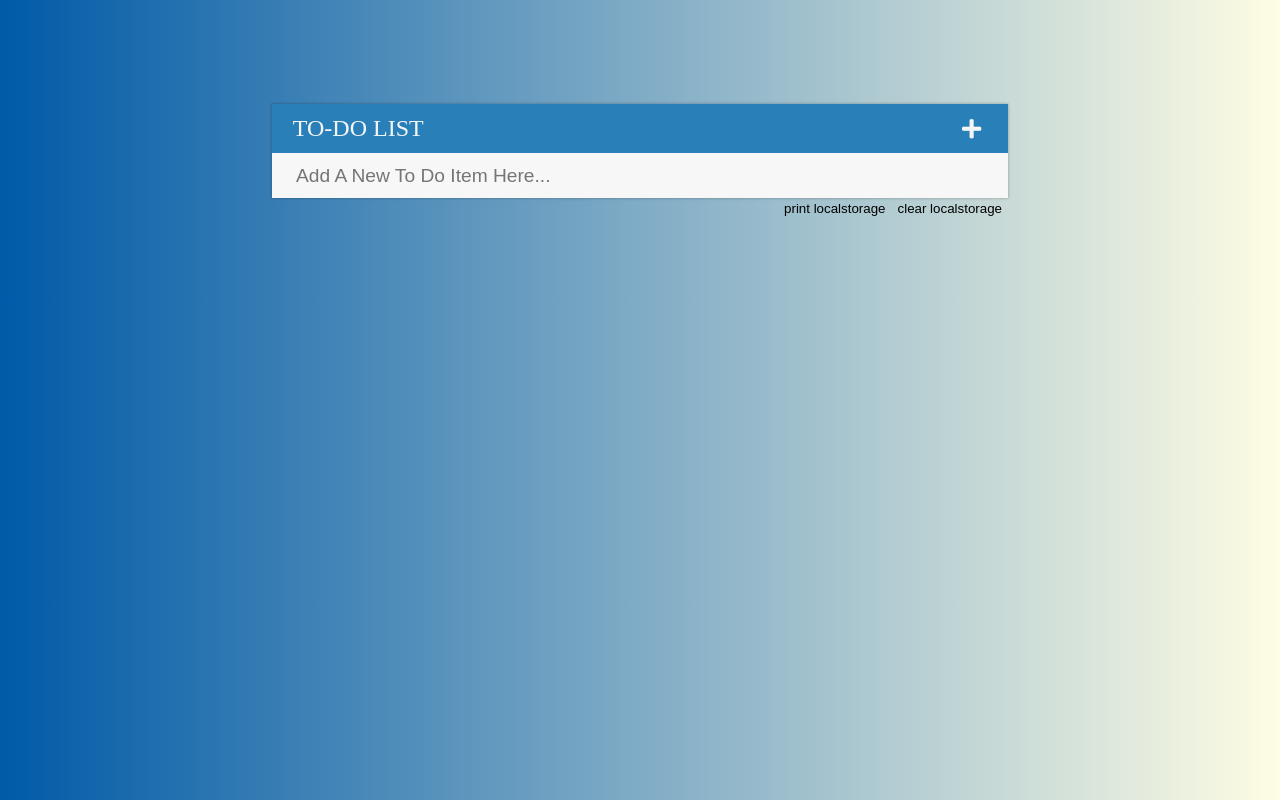
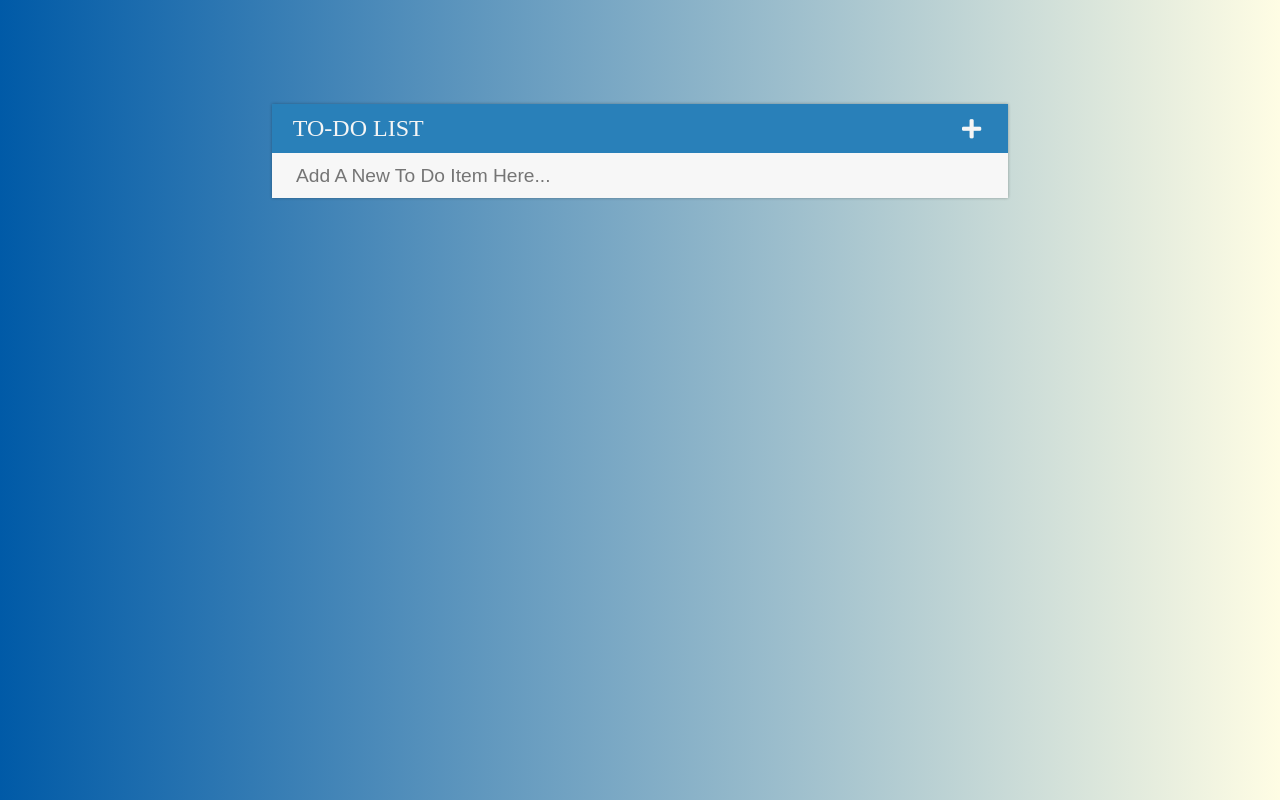
Before and after one commit to DiamondGotFenny/TODOLISTV03, a plain HTML site: page index.html in a window 1280 px wide. Drawn offline with nearby package versions, Linux system fonts and the light colour scheme.

Commit message:
delete test

```diff
--- a/index.html
+++ b/index.html
@@ -42,8 +42,6 @@
         placeholder="Add A New To Do Item Here..."
       />
       <ul></ul>
-      <button id="clearAll">clear localstorage</button>
-      <button id="printItems">print localstorage</button>
     </div>
 
     <script src="asset\JS\Lib\jquery-3.3.1.js"></script>
```
